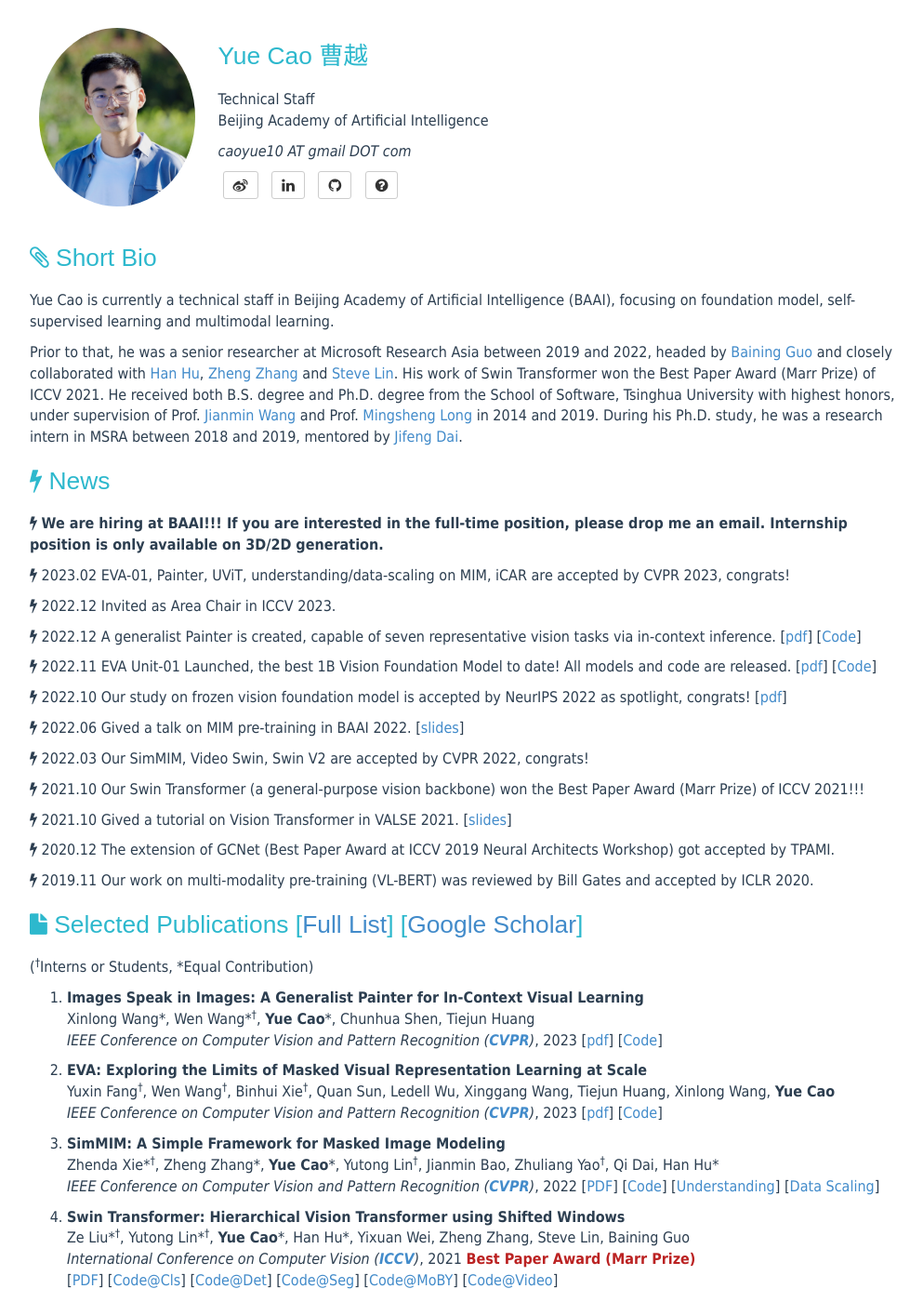
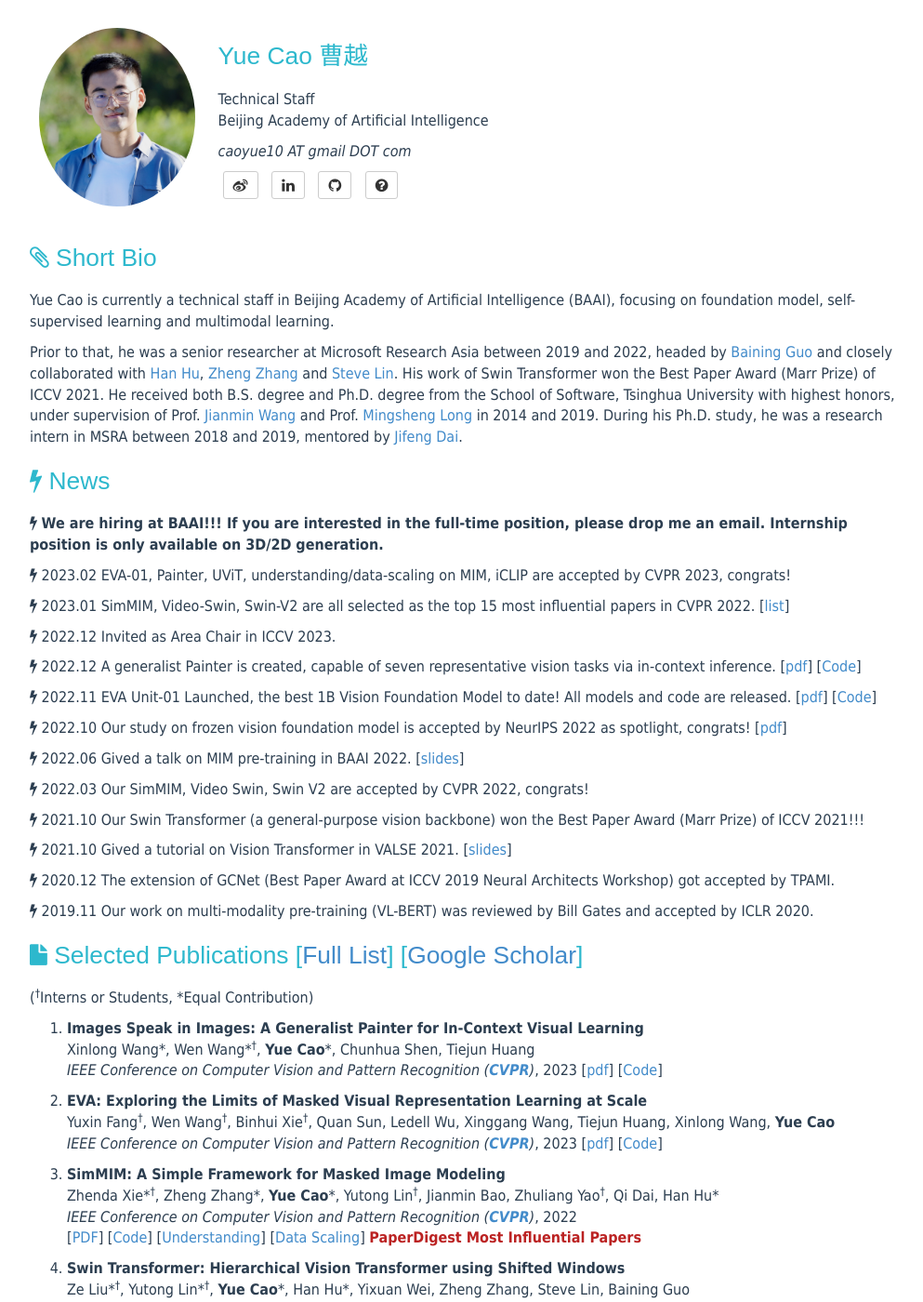
Before and after one commit to caoyue10/caoyue10.github.io, a Jekyll site: the page built from index.html, in a window 1280 px wide and 1400 px high. Shown: the whole window at 93% size, without its empty margins (138-1131 px from the left). Built offline with Jekyll 4.4.1, drawn with Linux system fonts in a browser that asks for light colours; the list of posts is cut into pages by our own code.

Commit message:
Update index.html

```diff
--- a/index.html
+++ b/index.html
@@ -26,7 +26,11 @@ tagline:
     </p>
     <p>
     <i class="fa fa-bolt"></i>
-    2023.02 EVA-01, Painter, UViT, understanding/data-scaling on MIM, iCAR are accepted by CVPR 2023, congrats!
+    2023.02 EVA-01, Painter, UViT, understanding/data-scaling on MIM, iCLIP are accepted by CVPR 2023, congrats!
+    </p>
+    <p>
+    <i class="fa fa-bolt"></i>
+    2023.01 SimMIM, Video-Swin, Swin-V2 are all selected as the top 15 most influential papers in CVPR 2022. [<a href="https://www.paperdigest.org/2023/01/most-influential-cvpr-papers-2023-01/">list</a>]
     </p>
     <p>
     <i class="fa fa-bolt"></i>
@@ -90,7 +94,8 @@ tagline:
       <li>
 	<p><strong>SimMIM: A Simple Framework for Masked Image Modeling</strong><br>
             Zhenda Xie*<sup><span>&#8224;</span></sup>, Zheng Zhang*, <strong>Yue Cao</strong>*, Yutong Lin<sup><span>&#8224;</span></sup>, Jianmin Bao, Zhuliang Yao<sup><span>&#8224;</span></sup>, Qi Dai, Han Hu*<br>
-	    <em>IEEE Conference on Computer Vision and Pattern Recognition (<a href="http://cvpr2022.thecvf.com/"><strong>CVPR</strong></a>)</em>, 2022 [<a href="https://arxiv.org/abs/2111.09886">PDF</a>] [<a href="https://github.com/microsoft/SimMIM">Code</a>] [<a href="https://arxiv.org/abs/2205.13543">Understanding</a>]  [<a href="https://arxiv.org/abs/2206.04664">Data Scaling</a>]
+	    <em>IEEE Conference on Computer Vision and Pattern Recognition (<a href="http://cvpr2022.thecvf.com/"><strong>CVPR</strong></a>)</em>, 2022 <br>
+		[<a href="https://arxiv.org/abs/2111.09886">PDF</a>] [<a href="https://github.com/microsoft/SimMIM">Code</a>] [<a href="https://arxiv.org/abs/2205.13543">Understanding</a>]  [<a href="https://arxiv.org/abs/2206.04664">Data Scaling</a>] <a href="https://www.paperdigest.org/2023/01/most-influential-cvpr-papers-2023-01/"><span class="highlight"><strong>PaperDigest Most Influential Papers</strong></span></a>
 	</p>
       </li>
       <li>
```
